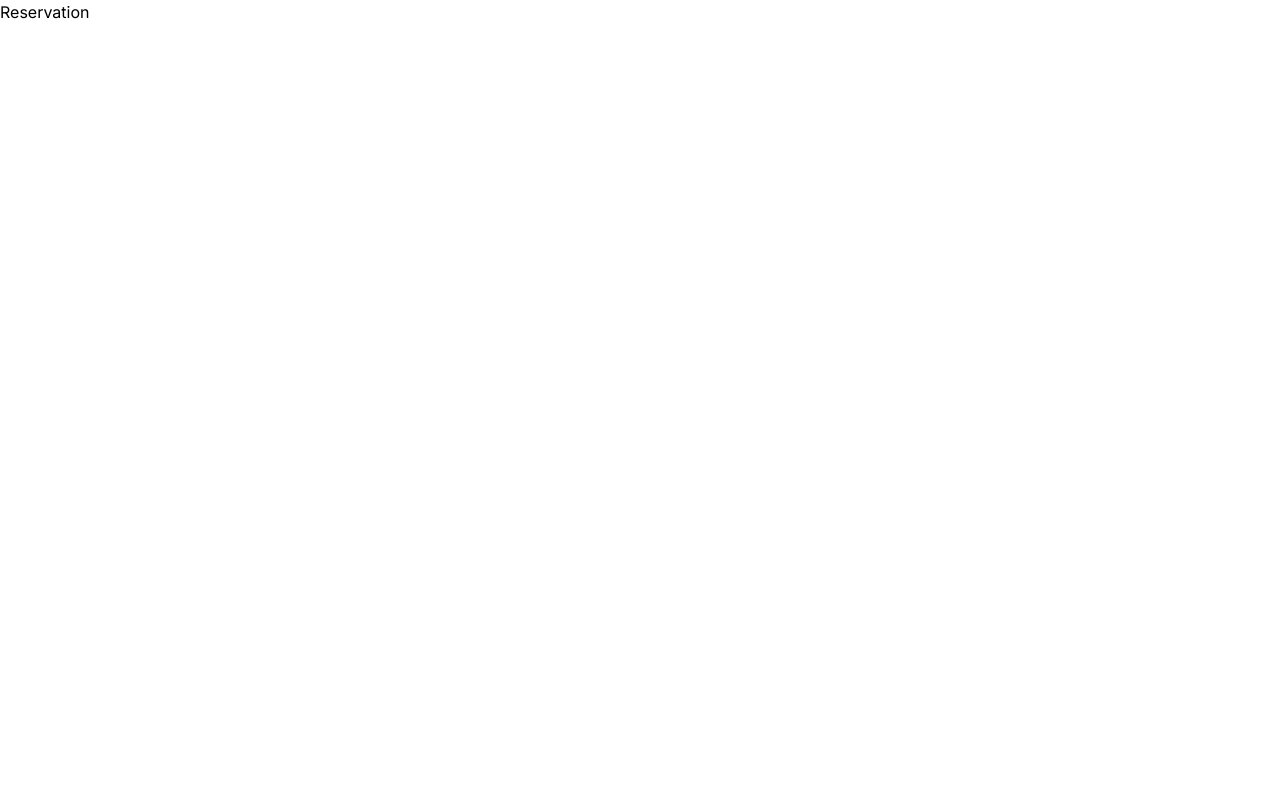
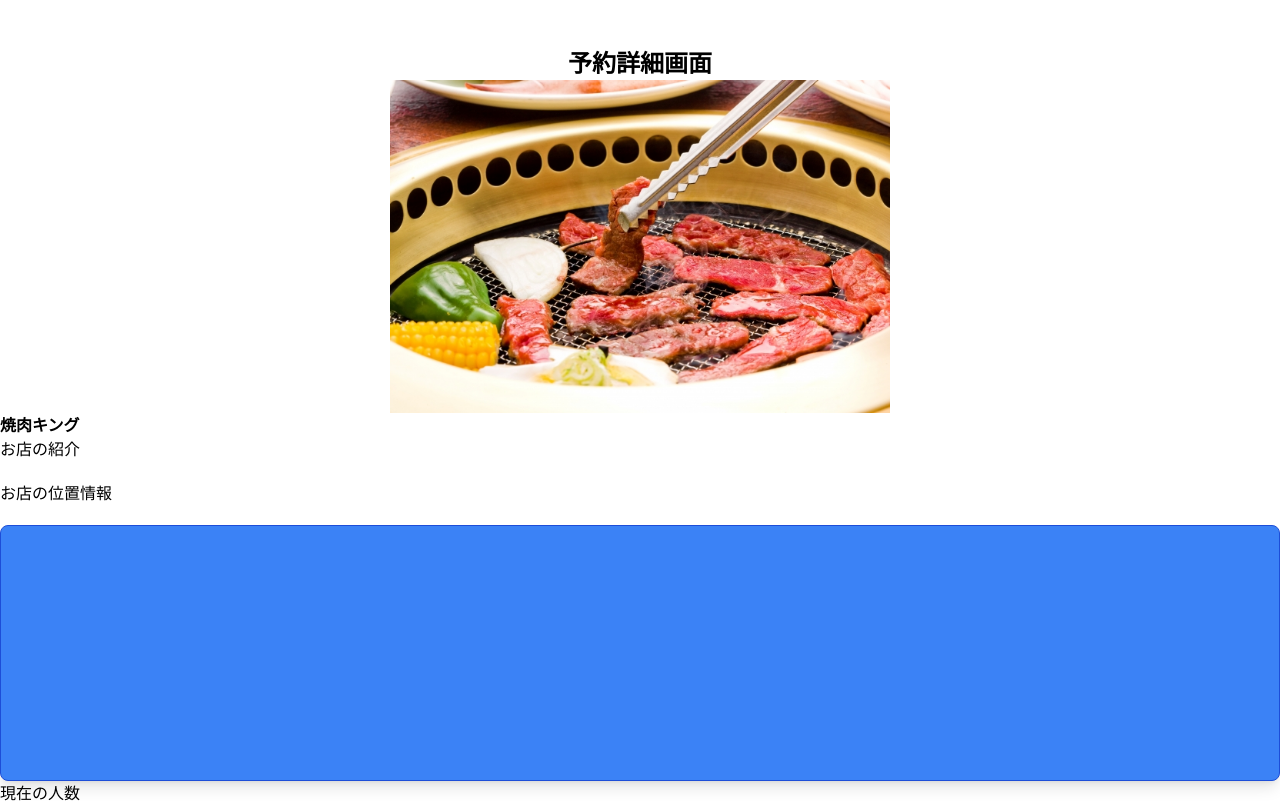
Before and after one commit to scla-sagauniv/gabaison202409_team2, a Next.js app in the folder front-app/: page /reservations in a window 1280 px wide. Built offline with nearby package versions, Linux system fonts and the light colour scheme.

Commit message:
reservation-location

```diff
--- a/front-app/app/reservations/page.tsx
+++ b/front-app/app/reservations/page.tsx
@@ -1,8 +1,27 @@
 import React from "react";
+import HeaderBar from "../components/HeaderBar";
+import HomeBar from "../components/HomeBar";
+import Restaurant from "../images/yakiniku.jpg";
+import Image from "next/image";
 
 //幹事用の画面
 const Reservation = () => {
-  return <div>Reservation</div>;
+  return (
+    <div>
+      {/* <HeaderBar /> */}
+      <div className="text-2xl font-bold text-center pt-12">予約詳細画面</div>
+      <div className="flex justify-center ">
+        <Image src={Restaurant} alt="User" width={500} height={500} />
+      </div>
+      <div className="font-bold text-left">焼肉キング</div>
+      <div>お店の紹介</div>
+      <div className="py-5">お店の位置情報</div>
+      <div className="h-64 bg-blue-500 border border-blue-700 rounded-lg shadow-lg w-full"></div>
+      <div>現在の人数</div>
+
+      {/* <HomeBar /> */}
+    </div>
+  );
 };
 
 export default Reservation;
```
Also changed, not shown: front-app/app/images/yakiniku.jpg (added).
